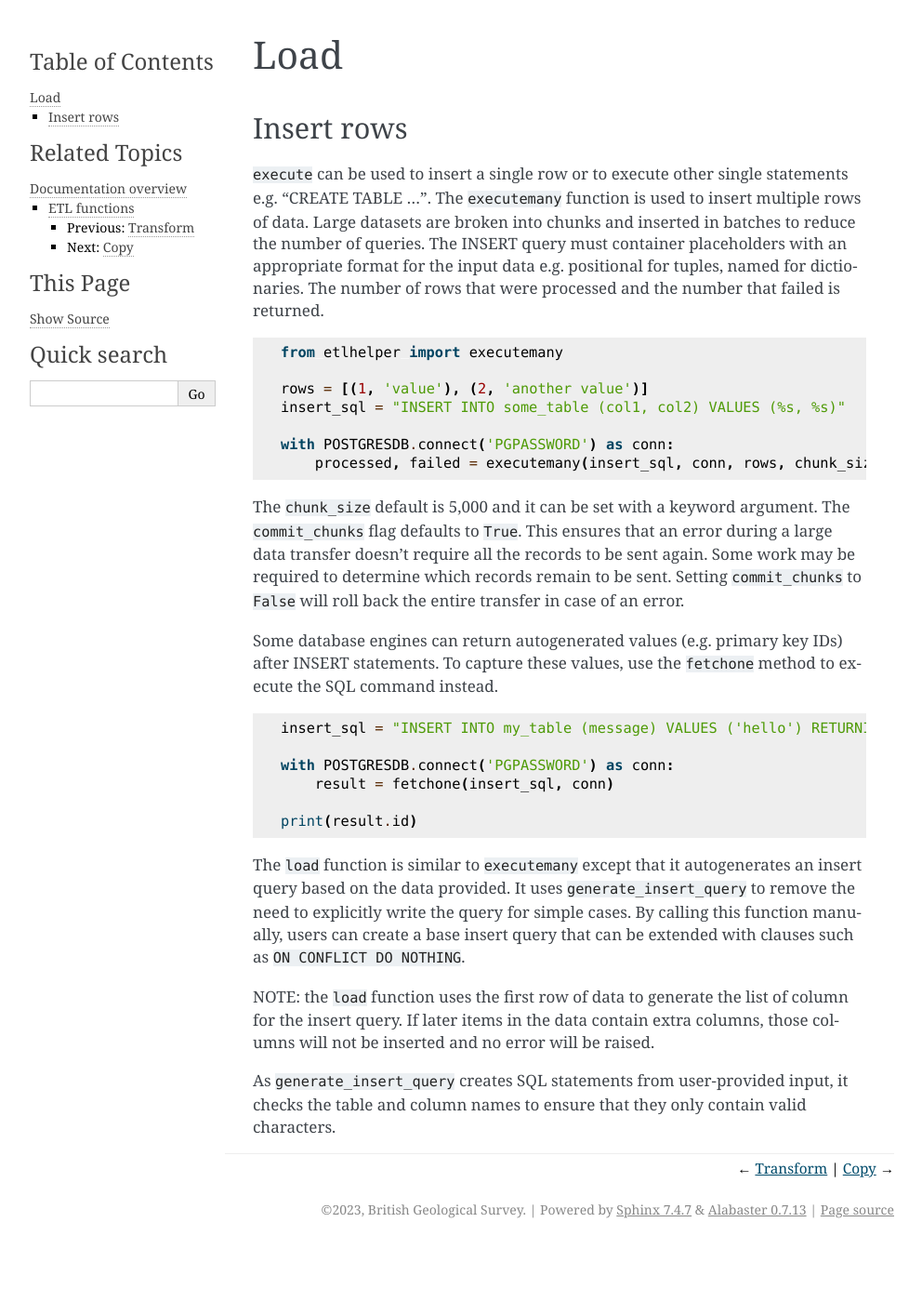
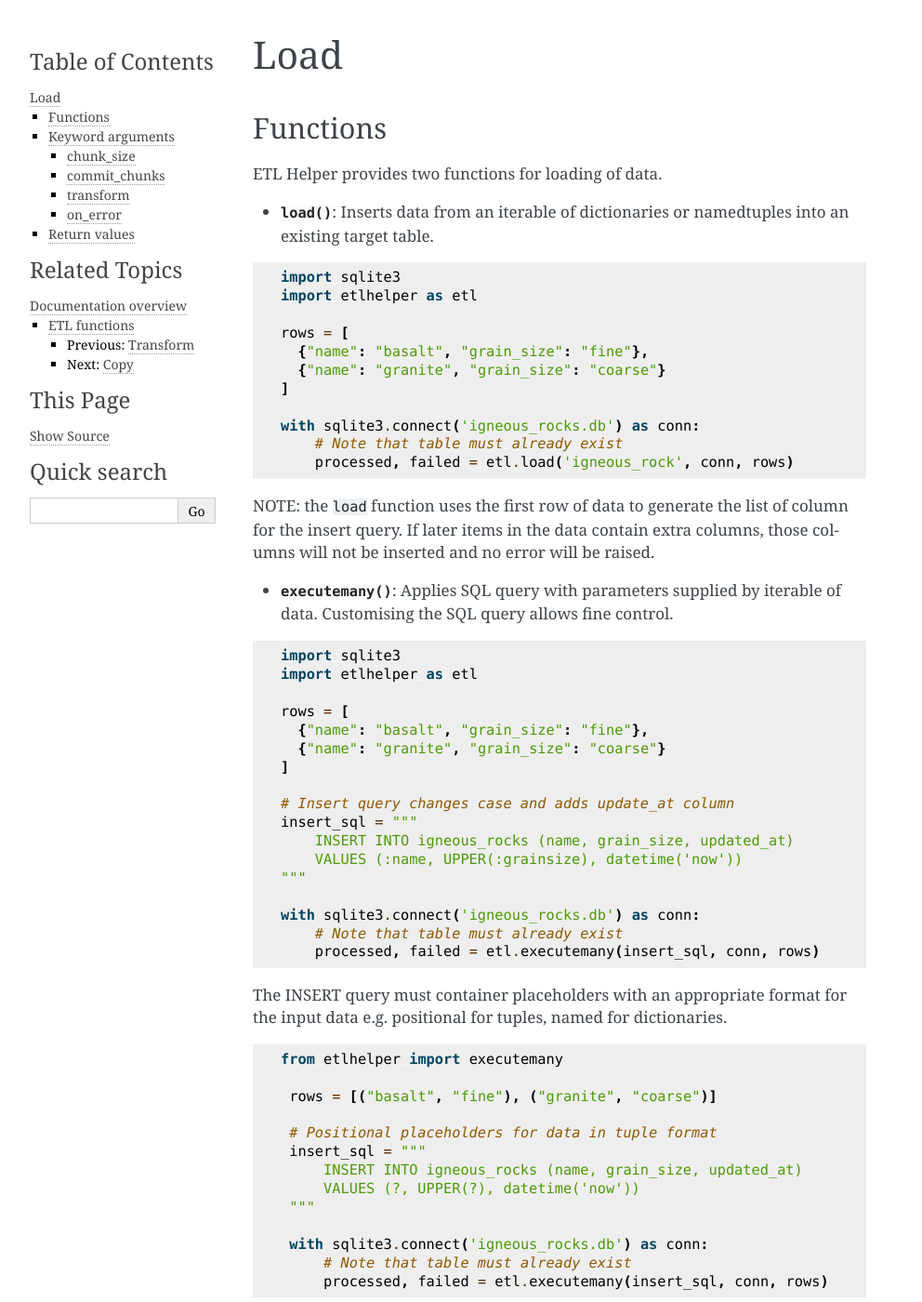
Before and after one commit to BritishGeologicalSurvey/etlhelper, a Sphinx documentation site: the page built from docs/etl_functions/load.rst, in a window 1280 px wide and 1400 px high. Shown: the whole window at 93% size, without its empty margins (148-1140 px from the left). Built offline with Sphinx 7.4.7, drawn with Linux system fonts in a browser that asks for light colours; some of the changed text lies outside the part shown.

Commit message:
Refactor load section

```diff
--- a/docs/demo_copy.py
+++ b/docs/demo_copy.py
@@ -15,14 +15,14 @@ create_sql = """
     )"""
 
 
+select_sql = "SELECT name FROM igneous_rock"
+
+
 def transform(chunk):
     for row in chunk:
-        new_row = {
-            "name": row["name"],
-            "category": "igneous",
-            "last_update": dt.datetime.now()
-        }
-        yield new_row
+        row['category'] = 'igneous'
+        row['last_update'] = dt.datetime.now()
+        yield row
 
 
 etl.log_to_console()
@@ -33,8 +33,8 @@ with sqlite3.connect(igneous_db_file) as src:
         etl.execute(create_sql, dest)
 
         # Copy data
-        rows = etl.copy_table_rows('igneous_rock', src, dest,
-                                    target='rock', transform=transform)
+        rows = etl.iter_rows(select_sql, src, transform=transform)
+        etl.load('rock', dest, rows)
 
         # Confirm transfer
         for row in etl.fetchall('SELECT * FROM rock', dest):
--- a/docs/etl_functions/extract.rst
+++ b/docs/etl_functions/extract.rst
@@ -174,8 +174,3 @@ This reads rows from the database in *chunks* to prevent them all being
 loaded into memory at once.
 The ``chunk_size`` argument sets the number of rows in each chunk.
 The default ``chunk_size`` is 5000.
-
-Return values
--------------
-
-TODO!
--- a/docs/etl_functions/load.rst
+++ b/docs/etl_functions/load.rst
@@ -2,60 +2,120 @@
 Load
 ^^^^
 
-Insert rows
------------
+Functions
+---------
 
-``execute`` can be used to insert a single row or to execute other
-single statements e.g. “CREATE TABLE …”. The ``executemany`` function is
-used to insert multiple rows of data. Large datasets are broken into
-chunks and inserted in batches to reduce the number of queries. The
-INSERT query must container placeholders with an appropriate format for
-the input data e.g. positional for tuples, named for dictionaries. The
-number of rows that were processed and the number that failed is
-returned.
+ETL Helper provides two functions for loading of data.
+
+- :func:`load() <etlhelper.load>`: Inserts data from an iterable of dictionaries
+  or namedtuples into an existing target table.
 
 .. code:: python
 
-   from etlhelper import executemany
+    import sqlite3
+    import etlhelper as etl
 
-   rows = [(1, 'value'), (2, 'another value')]
-   insert_sql = "INSERT INTO some_table (col1, col2) VALUES (%s, %s)"
+    rows = [
+      {"name": "basalt", "grain_size": "fine"},
+      {"name": "granite", "grain_size": "coarse"}
+    ]
 
-   with POSTGRESDB.connect('PGPASSWORD') as conn:
-       processed, failed = executemany(insert_sql, conn, rows, chunk_size=1000)
-
-The ``chunk_size`` default is 5,000 and it can be set with a keyword
-argument. The ``commit_chunks`` flag defaults to ``True``. This ensures
-that an error during a large data transfer doesn’t require all the
-records to be sent again. Some work may be required to determine which
-records remain to be sent. Setting ``commit_chunks`` to ``False`` will
-roll back the entire transfer in case of an error.
-
-Some database engines can return autogenerated values (e.g. primary key
-IDs) after INSERT statements. To capture these values, use the
-``fetchone`` method to execute the SQL command instead.
-
-.. code:: python
-
-   insert_sql = "INSERT INTO my_table (message) VALUES ('hello') RETURNING id"
-
-   with POSTGRESDB.connect('PGPASSWORD') as conn:
-       result = fetchone(insert_sql, conn)
-
-   print(result.id)
-
-The ``load`` function is similar to ``executemany`` except that it
-autogenerates an insert query based on the data provided. It uses
-``generate_insert_query`` to remove the need to explicitly write the
-query for simple cases. By calling this function manually, users can
-create a base insert query that can be extended with clauses such as
-``ON CONFLICT DO NOTHING``.
+    with sqlite3.connect('igneous_rocks.db') as conn:
+        # Note that table must already exist
+        processed, failed = etl.load('igneous_rock', conn, rows)
 
 NOTE: the ``load`` function uses the first row of data to generate the
 list of column for the insert query. If later items in the data contain
 extra columns, those columns will not be inserted and no error will be
 raised.
 
-As ``generate_insert_query`` creates SQL statements from user-provided
-input, it checks the table and column names to ensure that they only
-contain valid characters.
+- :func:`executemany() <etlhelper.executemany>`: Applies SQL query with parameters
+  supplied by iterable of data.  Customising the SQL query allows fine control.
+
+.. code:: python
+
+    import sqlite3
+    import etlhelper as etl
+
+    rows = [
+      {"name": "basalt", "grain_size": "fine"},
+      {"name": "granite", "grain_size": "coarse"}
+    ]
+
+    # Insert query changes case and adds update_at column
+    insert_sql = """
+        INSERT INTO igneous_rocks (name, grain_size, updated_at)
+        VALUES (:name, UPPER(:grainsize), datetime('now'))
+    """
+
+    with sqlite3.connect('igneous_rocks.db') as conn:
+        # Note that table must already exist
+        processed, failed = etl.executemany(insert_sql, conn, rows)
+
+The INSERT query must container placeholders with an appropriate format for
+the input data e.g. positional for tuples, named for dictionaries.
+
+.. code:: python
+
+   from etlhelper import executemany
+
+    rows = [("basalt", "fine"), ("granite", "coarse")]
+
+    # Positional placeholders for data in tuple format
+    insert_sql = """
+        INSERT INTO igneous_rocks (name, grain_size, updated_at)
+        VALUES (?, UPPER(?), datetime('now'))
+    """
+
+    with sqlite3.connect('igneous_rocks.db') as conn:
+        # Note that table must already exist
+        processed, failed = etl.executemany(insert_sql, conn, rows)
+
+
+:func:`executemany() <etlhelper.executemany>` can also be used with UPDATE commands.
+
+Keyword arguments
+-----------------
+
+chunk_size
+""""""""""
+
+:func:`load() <etlhelper.load>` uses :func:`executemany() <etlhelper.executemany>`
+behind the scenes.
+Large datasets are broken into chunks and inserted in batches to reduce the number
+of queries, and only one chunk of data is held in memory at any time.
+Within a data processing pipeline, the next step can begin as soon as the first
+chunk has been processed.
+The database connection must remain open until all data have been processed.
+
+The ``chunk_size`` default is 5,000 and it can be set with a keyword
+argument.
+
+commit_chunks
+"""""""""""""
+
+The ``commit_chunks`` flag defaults to ``True``. This ensures
+that an error during a large data transfer doesn’t require all the
+records to be sent again. Some work may be required to determine which
+records remain to be sent. Setting ``commit_chunks`` to ``False`` will
+roll back the entire transfer in case of an error.
+
+transform
+"""""""""
+
+The ``transform`` parameter takes a callable (e.g. function) that
+transforms the data before returning it.
+See the :ref:`Transform <transform>` section for details.
+
+on_error
+""""""""
+
+Accepts a Python function that will be applied to failed rows.
+See on_error section for details.  ADD LINK
+
+
+Return values
+-------------
+
+The number of rows that were processed and the number that failed is
+returned as a tuple.
```
Also changed, not shown: docs/index.rst (+5 -3 lines), docs/utilities.rst (+35 -0 lines).
